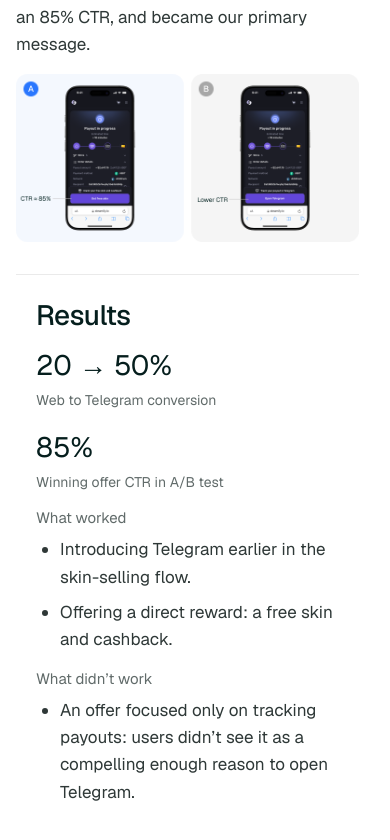
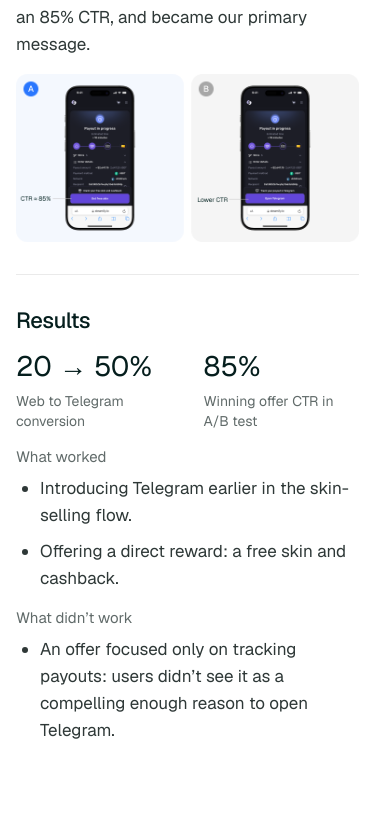
Before and after one commit to artew07/portfolio, a Next.js app: page /steamify-skins-cashout in a window 390 px wide. Shown: the part 4643-5483 px from the top of the page. After the commit the page ends 5460 px from the top, so only its background shows below. Built offline with nearby package versions, Linux system fonts and the light colour scheme.

Commit message:
Align Steamify results section

```diff
--- a/src/app/steamify-skins-cashout-2/case.module.css
+++ b/src/app/steamify-skins-cashout-2/case.module.css
@@ -49,9 +49,7 @@
 .comparison figure + figure { margin-top: 24px; }
 .caption { max-width: 560px; }
 .after { gap: 16px; }
-.testing { display: flex; flex-direction: column; gap: 16px; padding-top: 40px; border-top: 1px solid #eaeaea; }
-.results { display: flex; flex-direction: column; gap: 16px; padding-top: 40px; border-top: 1px solid #eaeaea; }
-.results h2 { font-size: 28px; letter-spacing: -.56px; }
+.testing, .results { display: flex; flex-direction: column; gap: 16px; padding-top: 40px; border-top: 1px solid #eaeaea; }
 
 @media (max-width: 760px) {
   .page { padding: 0; background: #fff; }
@@ -65,7 +63,7 @@
   .metrics dd { font-size: 28px; line-height: 34px; }
   .caseDetails { grid-template-columns: 1fr; gap: 16px; }
   .hero, .media { border-radius: 0; }
-  .results { padding: 24px 20px; }
+  .results { padding: 32px 0 0; }
 }
 
 .layout { display: grid; grid-template-columns: 200px minmax(0, 800px); align-items: start; gap: 32px; max-width: 1032px; margin: 0 auto; }
```
